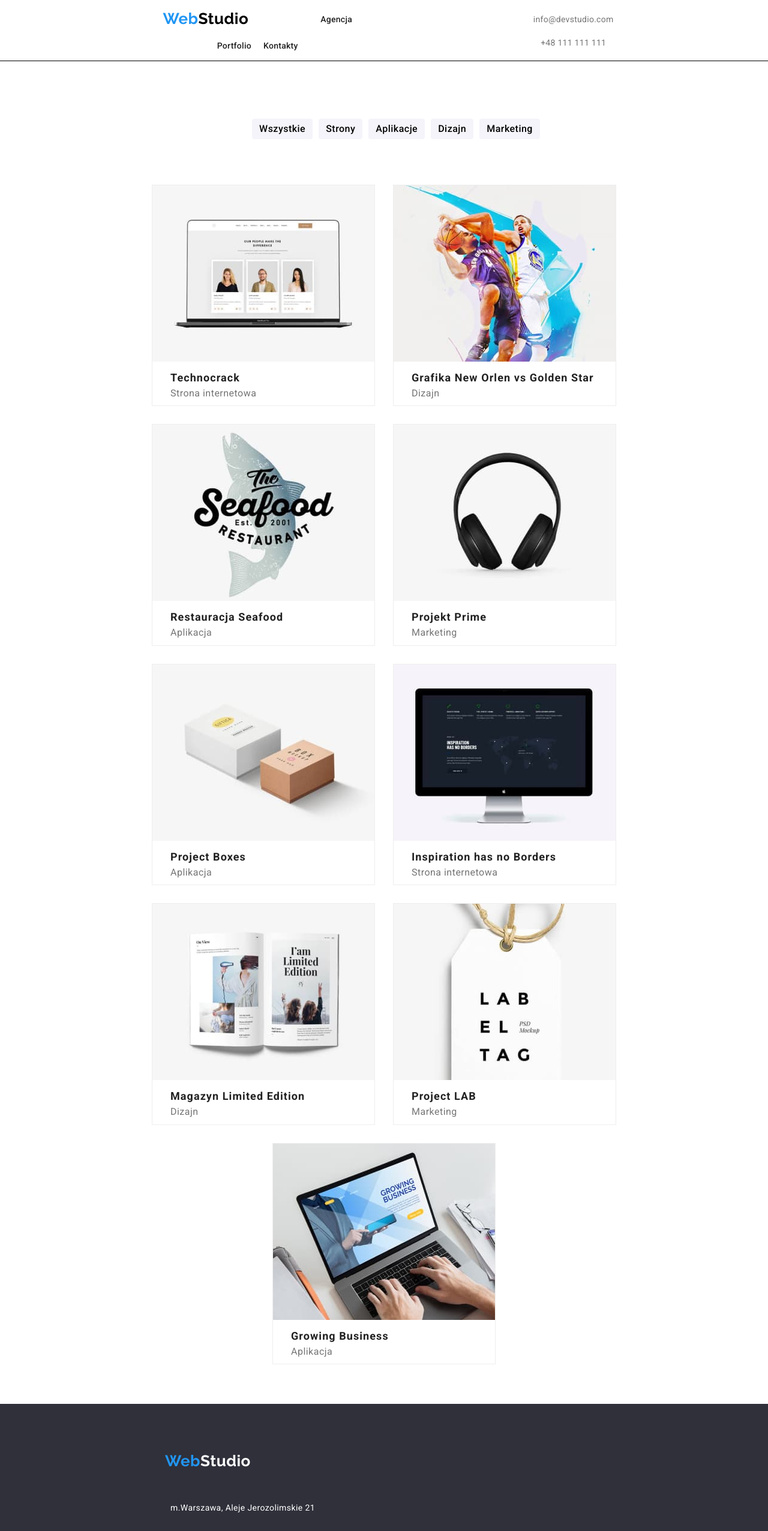
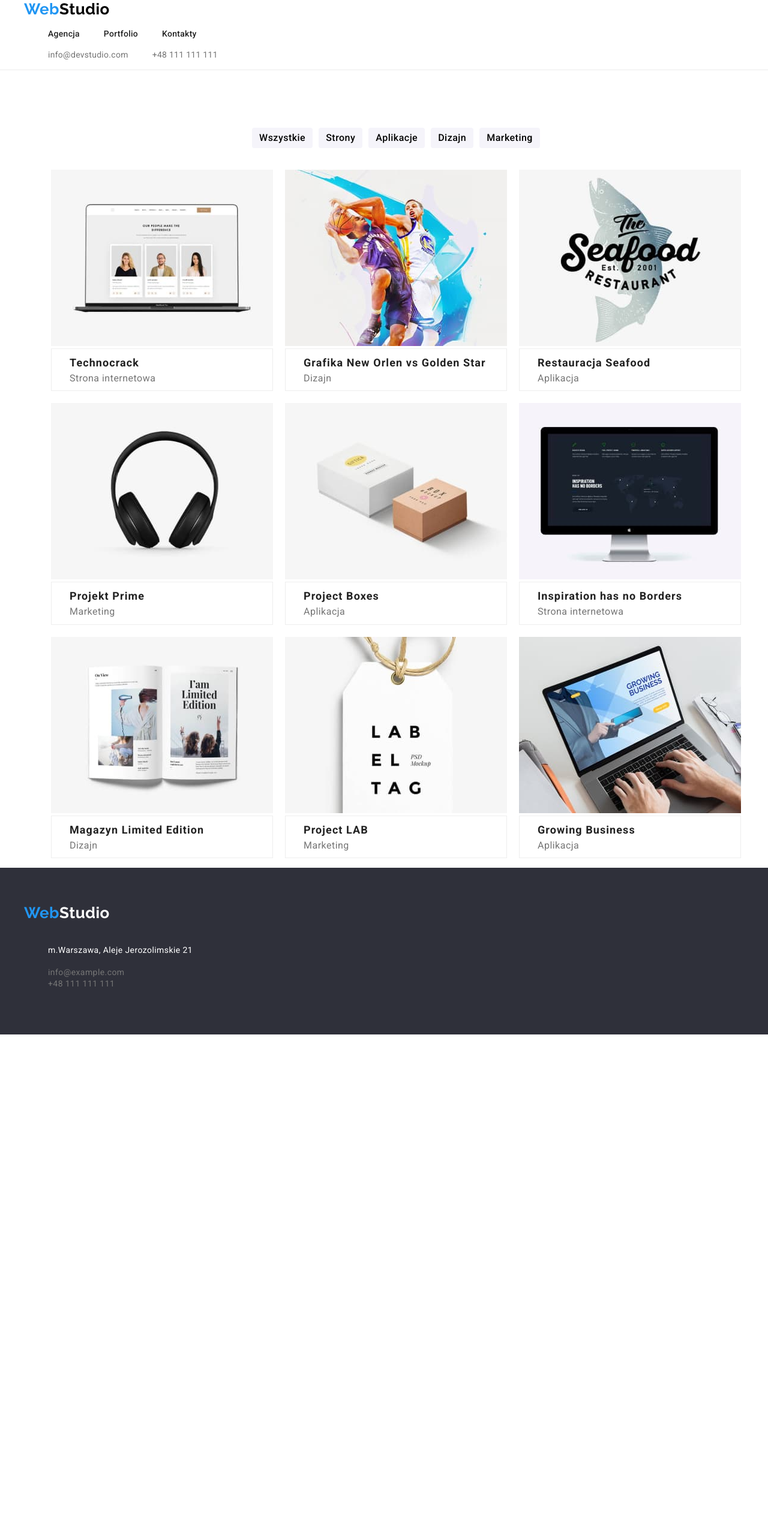
Before and after one commit to Mateuszmeteo/goit-markup-hw-03, a plain HTML site: page portfolio.html in a window 1280 px wide. Shown: the top 2553 px of the page at 60% size. After the commit the page ends 1725 px from the top, so only its background shows below. Drawn offline with Linux system fonts and the light colour scheme.

Commit message:
Add files via upload

```diff
--- a/css/styles.css
+++ b/css/styles.css
@@ -7,31 +7,34 @@ body {
     color: #212121;
     margin: 0;
 }
+.container {
+    margin: 0 auto;
+    width: 100%;
+    max-width: 1200px;
+    padding: 0 15px;
+}
 
 
                                         /* header */
 header {
-    border-bottom: #000000 solid 1px;
+    border-bottom: #ECECEC solid 1px;
 }
 .headerclass {
     display: flex;
     background-color: #FFFFFF;
     justify-content: space-between;
-    align-items: center;
+    /* align-items: baseline; */
 }
-
-
 .headerclass ul {
     display: flex;
-    flex-wrap: wrap;
+    /* flex-wrap: wrap; */
     list-style: none;
-    justify-content: center;
-    gap: 20px;
-    align-items: center;
-    margin-left: 215px;
+    /* justify-content: center; */
+    gap: 40px;
+    /* align-items: center; */
 }
 .logoright {
-    margin-right: 227px;
+    /* margin-right: 227px; */
 }
 .logoup {
     font-family: 'Raleway', sans-serif;
@@ -51,7 +54,7 @@ header {
     color: #000000;
 }
 .nolinkup11 {
-    margin-left: 100px;
+    /* margin-left: 100px; */
     text-decoration: none;
     color: #212121;
     font-weight: 500;
@@ -82,6 +85,9 @@ header {
 .nolinkup1:hover {
     color: #2196F3;
 }
+.nolinkup11:hover {
+    color: #2196F3;
+}
 .nolinkup2:hover {
     color: #2196F3;
 }
@@ -90,13 +96,10 @@ header {
 
 .foot {
     background-color: #2F303A;
-    height: 252px;
-    padding: 60px;
+    padding: 60px 0;
 }
 .logodown {
-    padding-top: 20px;
     padding-bottom: 20px;
-    margin-left: 215px;
 }
 
 /* footer a {
@@ -108,22 +111,21 @@ header {
 .logoup3 {
     color: #ffffff;
 }
-.logodown2 {
-    margin-left: 215px;
-    padding-inline-start: 0;
+/* .logodown2 {
+
 }
 .logodown2 li {
-    padding: 9px;
-}
+
+} */
 .addres {
     color: #FFFFFF;
     font-style: normal;
     font-size: 14px;
-    line-height: 0.583;
+    line-height: 1.71;
     /* line-height: 24px; */
     letter-spacing: 0.03em;
 }
-.nolinke {
+.nolink {
     color: #757575;
     font-size: 14px;
     line-height: 0.583;
@@ -131,13 +133,11 @@ header {
     letter-spacing: 0.03em;
     text-decoration: none;
 }
-.nolink {
-    text-decoration: none;
-    color: #757575;
-    font-size: 14px;
-    line-height: 0.583;
-    /* line-height: 24px; */
-    letter-spacing: 0.03em;
+.addres:hover {
+    color:#2196F3;
+}
+.nolink:hover {
+    color: #2196F3;
 }
 
                                         /* MAIN */
@@ -146,20 +146,17 @@ header {
     background-color: #2F303A;
     justify-content: center;
     text-align: center;
-    /* width: 1600px; */
-    height: 600px;
-    padding-top: 200px;
-
+    padding-bottom: 200px;
 }
-
 .title h1 {
     text-transform: uppercase;
     letter-spacing: 0.25rem;
     /* line-height: 60px; */
     font-size: 44px;
-    line-height: 0.73;
+    line-height: 1.36;
     color: #FFFFFF;
-    padding:60px 452px 60px 452px;
+    margin: 0 auto 30px auto;
+    max-width: 696px;
 
     /* flex-direction: row;
     text-align:justify; */
@@ -171,18 +168,16 @@ header {
     color:#FFFFFF;
     background-color: #2196F3;
     cursor: pointer;
-    padding: 12px;
+    padding: 10px 41px;
     border-radius: 4px;
     border: none;
     letter-spacing: 0.03em;
     font-family: inherit;
+    line-height:1.875;
 }
                                 /* LOREM */
 .lorem {
-    padding: 30px;
-    margin-left: 215px;
-    margin-right: 215px;
-
+    padding: 94px 0;
 }
 .lorem h2 {
     display: none;
@@ -193,6 +188,7 @@ header {
     /* line-height: 16px; */
     letter-spacing: 0.03em;
     text-transform: uppercase;
+    margin-bottom: 10px;
 }
 .lorem ul {
     display: flex;
@@ -212,40 +208,43 @@ header {
 }
 .imagin h2 {
     font-size: 36px;
-    line-height: 42px;
+    /* line-height: 42px; */
+    line-height: 0.857;
     letter-spacing: 0.03em;
+    margin-bottom: 50px;
 }
 .imagin ul {
     display: flex;
     justify-content: center;
     flex-wrap: wrap;
-    gap: 30px;
+    gap: 20px;
     list-style: none;
+    /* flex-basis: calc((100% - 20px) / 3); */
 }
                                 /* 3 sekcja */
 .teamlist {
     background-color: #F5F4FA;
-    padding: 30px;
+    padding: 94px 0;
+}
+.teamlist ul {
+    display: flex;
+    justify-content: center;
+    text-align: center;
+    flex-wrap: wrap;
+    gap: 20px;
+    list-style: none;
+}
+.teamlist li {
+    box-shadow: 0px 1px 3px rgba(0, 0, 0, 0.12), 0px 1px 1px rgba(0, 0, 0, 0.14), 0px 2px 1px rgba(0, 0, 0, 0.2);
+    border-radius: 0px 0px 4px 4px;
+    background-color: #ffffff;
 }
 .teamlist h2 {
     font-size: 36px;
     line-height: 0.857;
     /* line-height: 42px; */
     letter-spacing: 0.03em;
-}
-.teamlist ul {
-    display: flex;
-    justify-content: center;
-    text-align: center;
-    flex-wrap: wrap;
-    gap: 30px;
-    list-style: none;
-}
-.teamlist li {
-    box-shadow: 0px 1px 3px rgba(0, 0, 0, 0.12), 0px 1px 1px rgba(0, 0, 0, 0.14), 0px 2px 1px rgba(0, 0, 0, 0.2);
-    border-radius: 0px 0px 4px 4px;
-}
-.teamlist h2 {
+    margin-bottom: 50px;
     text-align: center;
 }
 .teamlist h3 {
@@ -253,6 +252,7 @@ header {
     line-height: 0.842;
     /* line-height: 19px; */
     letter-spacing: 0.03em;
+    padding: 30px 10px 10px 10px;
 }
 .teamlist p {
     font-size: 16px;
@@ -260,6 +260,7 @@ header {
     /* line-height: 19px; */
     letter-spacing: 0.03em;
     color:#757575;
+    padding: 0 10px 30px 10px;
 }
 
                                         /* PORTFOLIO */
@@ -289,24 +290,27 @@ header {
     color: #FFFFFF;
 }
 .wrap {
+    flex-basis: calc((100% - 20px) / 3);
+}
+.wrap ul {
     display: flex;
     /* flex-direction: row; */
     justify-content: center;
     flex-wrap: wrap;
-    gap:30px;
+    gap:20px;
     list-style: none;
-    padding: 40px 215px 50px 215px;
+    /* padding: 40px 215px 50px 215px; */
     /* padding-top: 40px;
     padding-left: 215px;
     padding-right: 215px;
     padding-bottom: 40px; */
 }
-.wrap li {
+.wrap img {
+    background-color: #eeeeee;
+}
+.wraptext {
     background-color: #ffffff;
     border: 1px solid #EEEEEE;
-}
-.wrap img {
-    background-color: #eeeeee;
 }
 .wrap h3 {
     margin-left: 30px;
--- a/portfolio.html
+++ b/portfolio.html
@@ -12,22 +12,25 @@
 </head>
 <body>
     <header class="headerclass">
-        <ul>
-            <li><a class="logoup" href="./index.html">
+        <div class="container">
+            <a class="logoup" href="./index.html">
                    <span class="logoup1">Web</span>
                    <span class="logoup2">Studio</span>
-                </a></li>
-            <li><a class="nolinkup11" href="Agencja">Agencja</a></li>
-            <li><a class="nolinkup1" href="portfolio.html">Portfolio</a></li>
-            <li><a class="nolinkup1" href="kontakty">Kontakty</a></li>
+                </a>
+            <ul>
+                <li><nav><a class="nolinkup11" href="Agencja">Agencja</a></nav></li>
+                <li><nav><a class="nolinkup1" href="portfolio.html">Portfolio</a></nav></li>
+                <li><nav><a class="nolinkup1" href="kontakty">Kontakty</a></nav></li>
             </ul>
             <ul class="logoright">
-            <li><a class="nolinkup2" href="mailto:info@devstudio.com">info@devstudio.com</a></li>
-            <li><a class="nolinkup2" href="tel:+48 111 111 111">+48 111 111 111</a></li>
+                <li><nav><a class="nolinkup2" href="mailto:info@devstudio.com">info@devstudio.com</a></nav></li>
+                <li><nav><a class="nolinkup2" href="tel:+48 111 111 111">+48 111 111 111</a></nav></li>
             </ul>
+        </div>
     </header>
     <main>
         <section class="bsection">
+            <div class="container">
                 <ul>
                     <li><button type="button">Wszystkie</button></li>
                     <li><button type="button">Strony</button></li>
@@ -35,18 +38,25 @@
                     <li><button type="button">Dizajn</button></li>
                     <li><button type="button">Marketing</button></li>
                 </ul>
+            </div>
         </section>
-        <section>
-         <ul class="wrap">
+        <section class="wrap">
+            <div class="container">
+                <ul>
                     <li>
+                        <div>
                             <img
                             src="images/imgP1.jpg"
                             alt="1"
                             width="370"
                             height="294"
                         />
+                        </div>
+
+                        <div class="wraptext">
                             <h3>Technocrack</h3>
                             <p>Strona internetowa</p>
+                        </div>
                     </li>
                     <li>
                         <img
@@ -55,8 +65,10 @@
                             width="370"
                             height="294"
                         />
+                        <div class="wraptext">
                             <h3>Grafika New Orlen vs Golden Star</h3>
                             <p>Dizajn</p>
+                        </div>
                     </li>
                     <li>
                         <img
@@ -65,8 +77,10 @@
                             width="370"
                             height="294"
                         />
+                        <div class="wraptext">
                             <h3>Restauracja Seafood</h3>
                             <p>Aplikacja</p>
+                        </div>
                     </li>
                     <li>
                         <img
@@ -75,8 +89,10 @@
                             width="370"
                             height="294"
                         />
+                        <div class="wraptext">
                             <h3>Projekt Prime</h3>
                             <p>Marketing</p>
+                        </div>
                     </li>
                     <li>
                         <img
@@ -85,8 +101,10 @@
                             width="370"
                             height="294"
                         />
+                        <div class="wraptext">
                             <h3>Project Boxes</h3>
                             <p>Aplikacja</p>
+                        </div>
                     </li>
                     <li>
                         <img
@@ -95,8 +113,10 @@
                             width="370"
                             height="294"
                         />
+                        <div class="wraptext">
                             <h3>Inspiration has no Borders</h3>
                             <p>Strona internetowa</p>
+                        </div>
                     </li>
                     <li>
                         <img
@@ -105,8 +125,10 @@
                             width="370"
                             height="294"
                         />
+                        <div class="wraptext">
                             <h3>Magazyn Limited Edition</h3>
                             <p>Dizajn</p>
+                        </div>
                     </li>
                     <li>
                         <img
@@ -115,8 +137,10 @@
                             width="370"
                             height="294"
                         />
+                        <div class="wraptext">
                             <h3>Project LAB</h3>
                             <p>Marketing</p>
+                        </div>
                     </li>
                     <li>
                         <img
@@ -125,23 +149,27 @@
                             width="370"
                             height="294"
                         />
+                        <div class="wraptext">
                             <h3>Growing Business</h3>
                             <p>Aplikacja</p>
+                        </div>
                     </li>
                 </ul>
+            </div>
          </section>
     </main>
     <footer class="foot">
-             <a class="logoup logodown"
-                href="./index.html">
+        <div class="container">
+            <a class="logoup logodown" href="./index.html">
                 <span class="logoup1">Web</span>
                 <span class="logoup3">Studio</span>
             </a>
             <ul class="logodown2">
                 <li><address><p class="addres">m.Warszawa, Aleje Jerozolimskie 21</p></address></li>
-            <li><a class="nolinke" href="mailto:info@example.com">info@example.com</a></li>
+                <li><a class="nolink" href="mailto:info@example.com">info@example.com</a></li>
                 <li><a class="nolink" href="tel:+48 111 111 111">+48 111 111 111</a></li>
             </ul>
+        </div>
     </footer>
 </body>
 </html>
```
Also changed, not shown: index.html (+22 -14 lines). Lines whose indentation alone changed are shown as unchanged.
